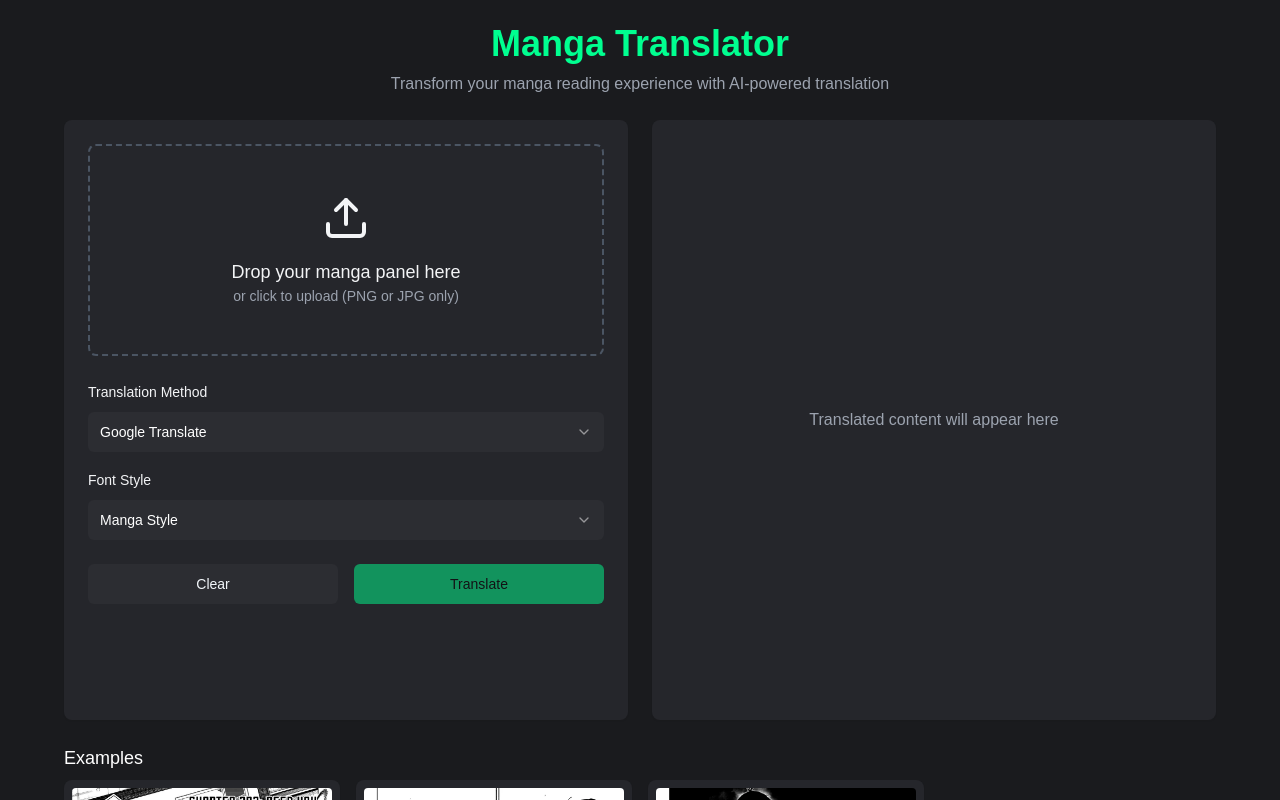
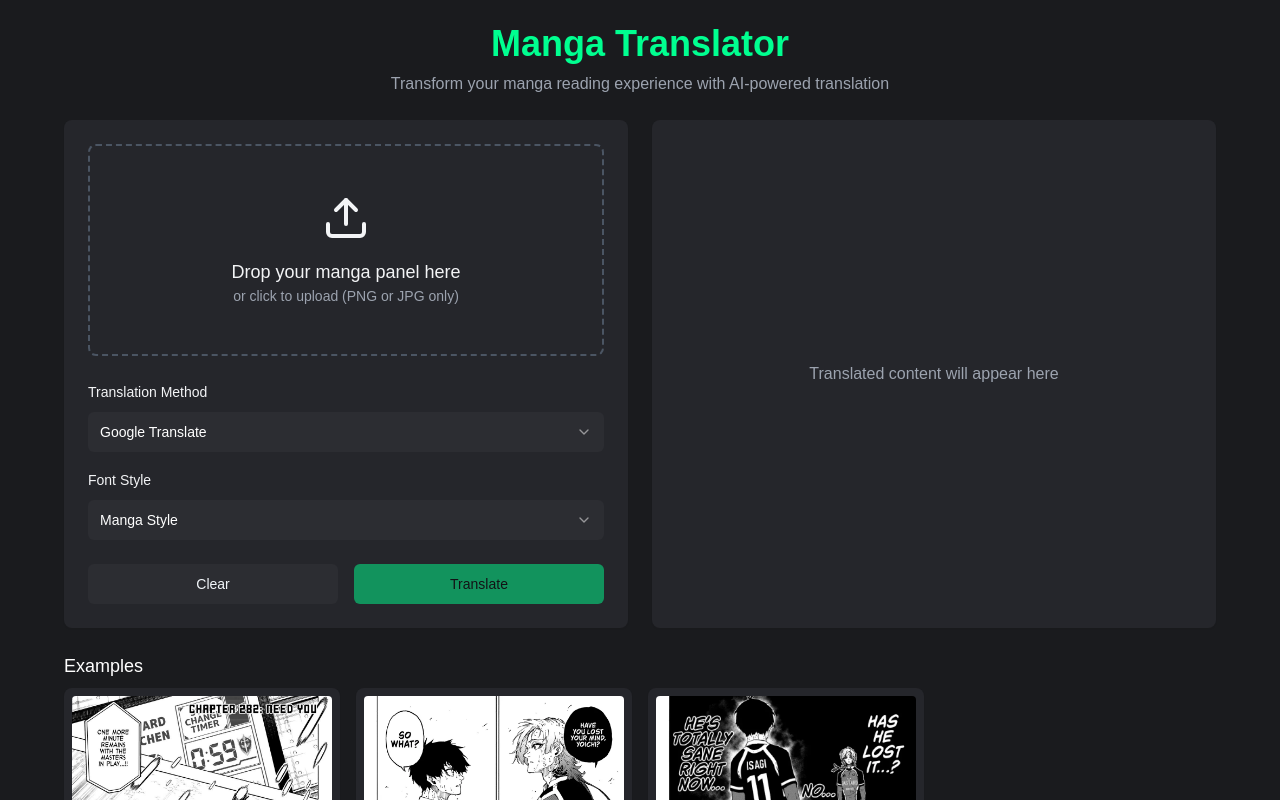
Before and after one commit to Shubham-Rasal/otakuverse, a Next.js app in the folder web-app/: page / in a window 1280 px wide. Shown: the top 800 px of the page. Built offline with nearby package versions, Linux system fonts and the light colour scheme.

Commit message:
update: metadata

```diff
--- a/web-app/app/layout.tsx
+++ b/web-app/app/layout.tsx
@@ -14,8 +14,8 @@ const geistMono = localFont({
 });
 
 export const metadata: Metadata = {
-  title: "Create Next App",
-  description: "Generated by create next app",
+  title: "Otakuverse",
+  description: "Translate Manga (powered by Spheron)",
 };
 
 export default function RootLayout({
--- a/web-app/components/manga-translator.tsx
+++ b/web-app/components/manga-translator.tsx
@@ -204,7 +204,7 @@ export default function MangaTranslator() {
           </Card>
 
           {/* Output Section */}
-          <Card className="bg-[#25262B] border-0 p-6 min-h-[600px] relative overflow-hidden">
+          <Card className="bg-[#25262B] border-0 p-6  relative overflow-hidden">
             <AnimatePresence mode="wait">
               {isLoading ? (
                 <motion.div
@@ -229,7 +229,7 @@ export default function MangaTranslator() {
                   key="translated"
                   src={translatedImage}
                   alt="Translated manga"
-                  className="max-h-[500px] mx-auto"
+                  className=" mx-auto"
                   initial={{ opacity: 0, scale: 0.8 }}
                   animate={{ opacity: 1, scale: 1 }}
                   transition={{ duration: 0.5 }}
```
